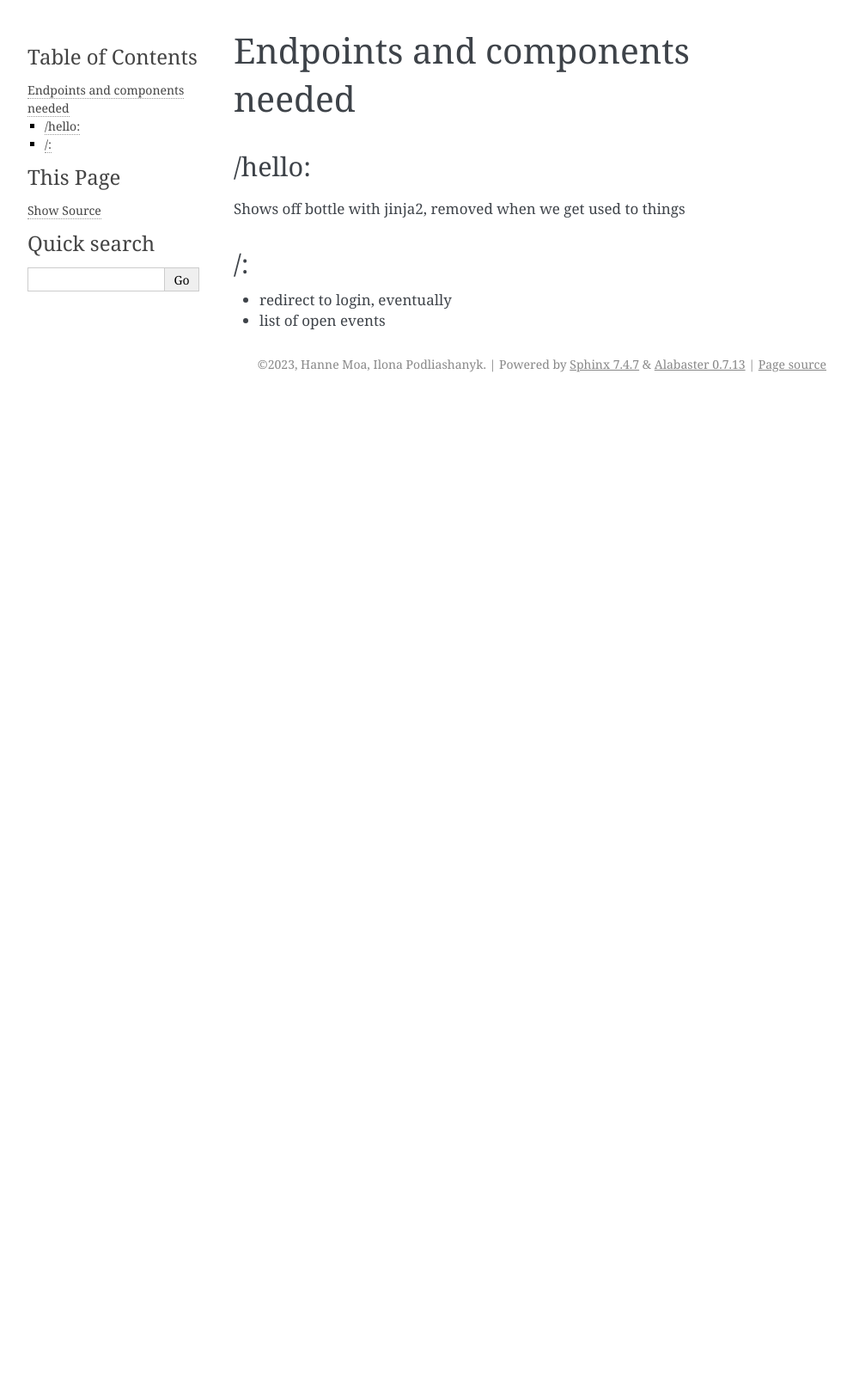
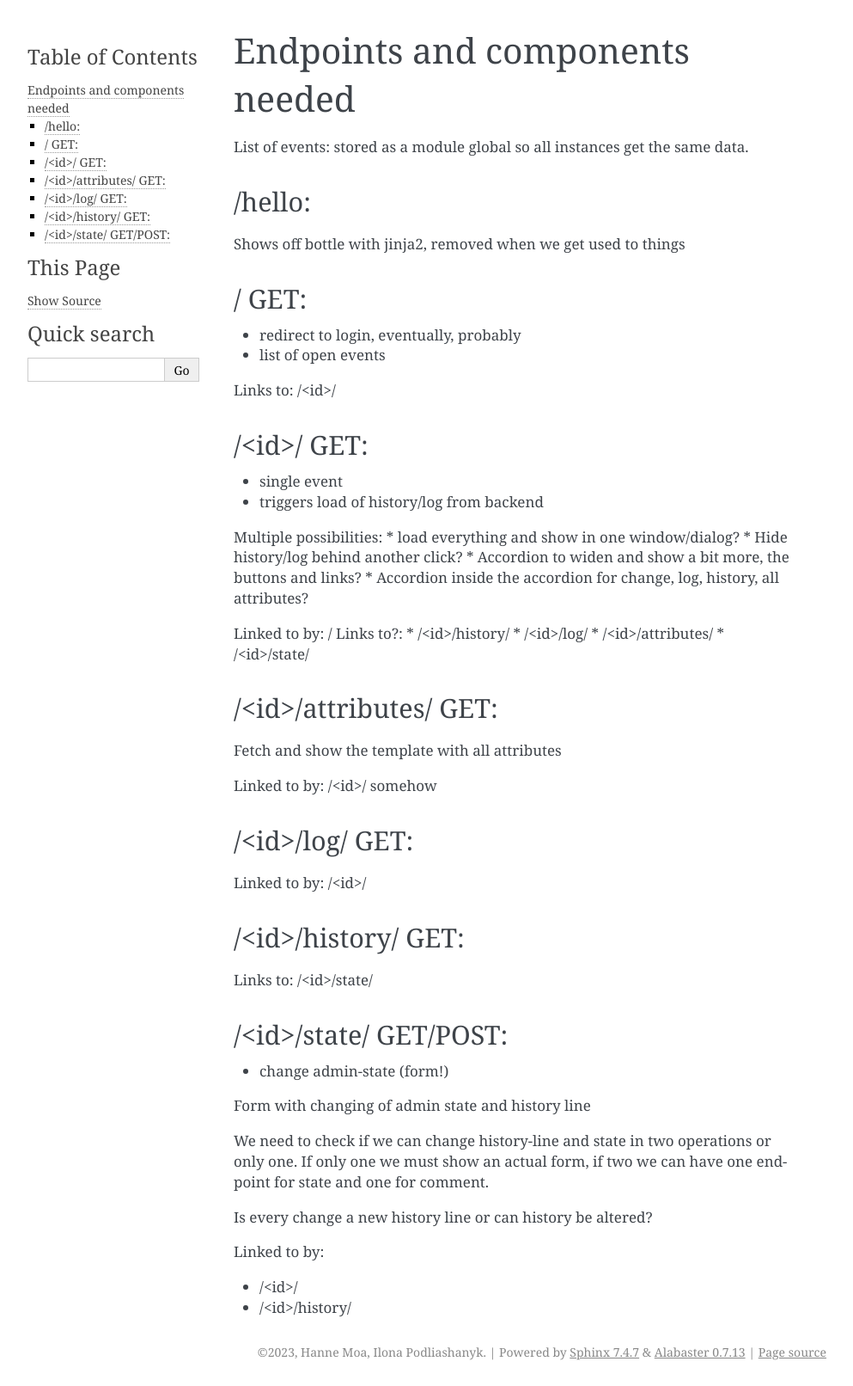
Before and after one commit to Uninett/Howitz, a Sphinx documentation site: the page built from docs/source/endpoints-components.rst, in a window 1280 px wide. Shown: the whole page at 86% size, without its empty margins (148-1141 px from the left). Built offline with Sphinx 7.4.7, drawn with Linux system fonts in a browser that asks for light colours; before the commit the page ends 900 px from its top, so only the background shows below that.

Commit message:
Add more thoughts about endpoints

```diff
--- a/docs/source/endpoints-components.rst
+++ b/docs/source/endpoints-components.rst
@@ -1,13 +1,71 @@
 Endpoints and components needed
 ===============================
+
+List of events: stored as a module global so all instances get the same data.
 
 /hello:
 -------
 
 Shows off bottle with jinja2, removed when we get used to things
 
-/:
---
+/ GET:
+------
 
-* redirect to login, eventually
+* redirect to login, eventually, probably
 * list of open events
+
+Links to: /<id>/
+
+/<id>/ GET:
+-----------
+
+* single event
+* triggers load of history/log from backend
+
+Multiple possibilities:
+* load everything and show in one window/dialog?
+* Hide history/log behind another click?
+* Accordion to widen and show a bit more, the buttons and links?
+* Accordion inside the accordion for change, log, history, all attributes?
+
+Linked to by: /
+Links to?:
+* /<id>/history/
+* /<id>/log/
+* /<id>/attributes/
+* /<id>/state/
+
+/<id>/attributes/ GET:
+---------------------
+
+Fetch and show the template with all attributes
+
+Linked to by: /<id>/ somehow
+
+/<id>/log/ GET:
+---------------
+
+Linked to by: /<id>/
+
+/<id>/history/ GET:
+-------------------
+
+Links to: /<id>/state/
+
+/<id>/state/ GET/POST:
+----------------------
+
+* change admin-state (form!)
+
+Form with changing of admin state and history line
+
+We need to check if we can change history-line and state in two operations or
+only one. If only one we must show an actual form, if two we can have one
+endpoint for state and one for comment.
+
+Is every change a new history line or can history be altered?
+
+Linked to by:
+
+* /<id>/
+* /<id>/history/
```
